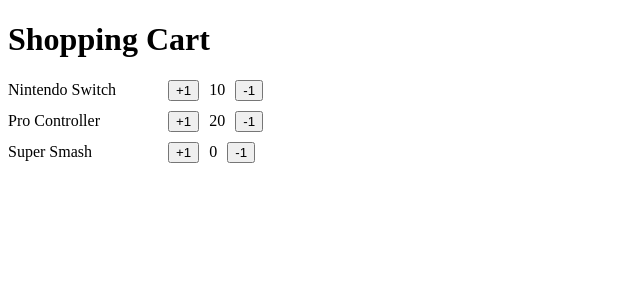
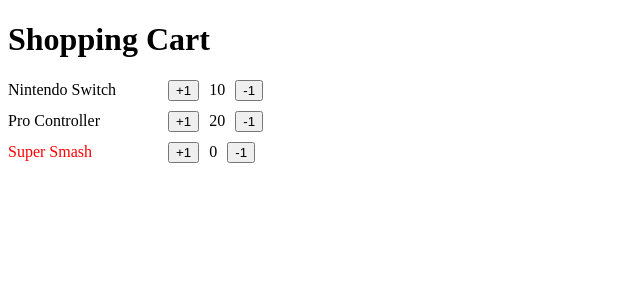
Before and after one commit to EdwinAlexanderBernardinoMoran/react, a React (Vite) app in the folder first-steps/: page / in a window 1280 px wide. Shown: the top 300 px of the page, without its empty margins (0-640 px from the left). Built offline with nearby package versions, Linux system fonts and the light colour scheme.

Commit message:
s4 - Maneras de implementar CSS

```diff
--- /dev/null
+++ b/first-steps/src/shopping-cart/ItemCounter.css
@@ -0,0 +1,10 @@
+.item-row {
+  display: flex;
+  align-items: center;
+  gap: 10px;
+  margin-top: 10px;
+}
+
+.item-text {
+  width: 150px;
+}
--- /dev/null
+++ b/first-steps/src/shopping-cart/ItemCounter.module.css
@@ -0,0 +1,14 @@
+.itemRow {
+  display: flex;
+  align-items: center;
+  gap: 10px;
+  margin-top: 10px;
+}
+
+.item-text {
+  width: 150px;
+}
+
+.red {
+  color: red;
+}
--- a/first-steps/src/shopping-cart/ItemCounter.tsx
+++ b/first-steps/src/shopping-cart/ItemCounter.tsx
@@ -1,4 +1,7 @@
 import { useState } from "react";
+
+// import './ItemCounter.css';
+import styles from './ItemCounter.module.css';
 
 interface Props{
   name: string;
@@ -19,14 +22,9 @@
 
   return (
     <>
-      <div style={{
-        display: 'flex',
-        alignItems: 'center',
-        gap: 10,
-        marginTop: 10
-      }}>
-        <span style={{
-          width: 150
+      <div className={styles.itemRow}>
+        <span className={styles['item-text']} style={{
+          color: count === 0 ? 'red' : 'black'
         }}>{ name }</span>
         <button onClick={handleAdd}>+1</button>
         <span>{ count }</span>
```
